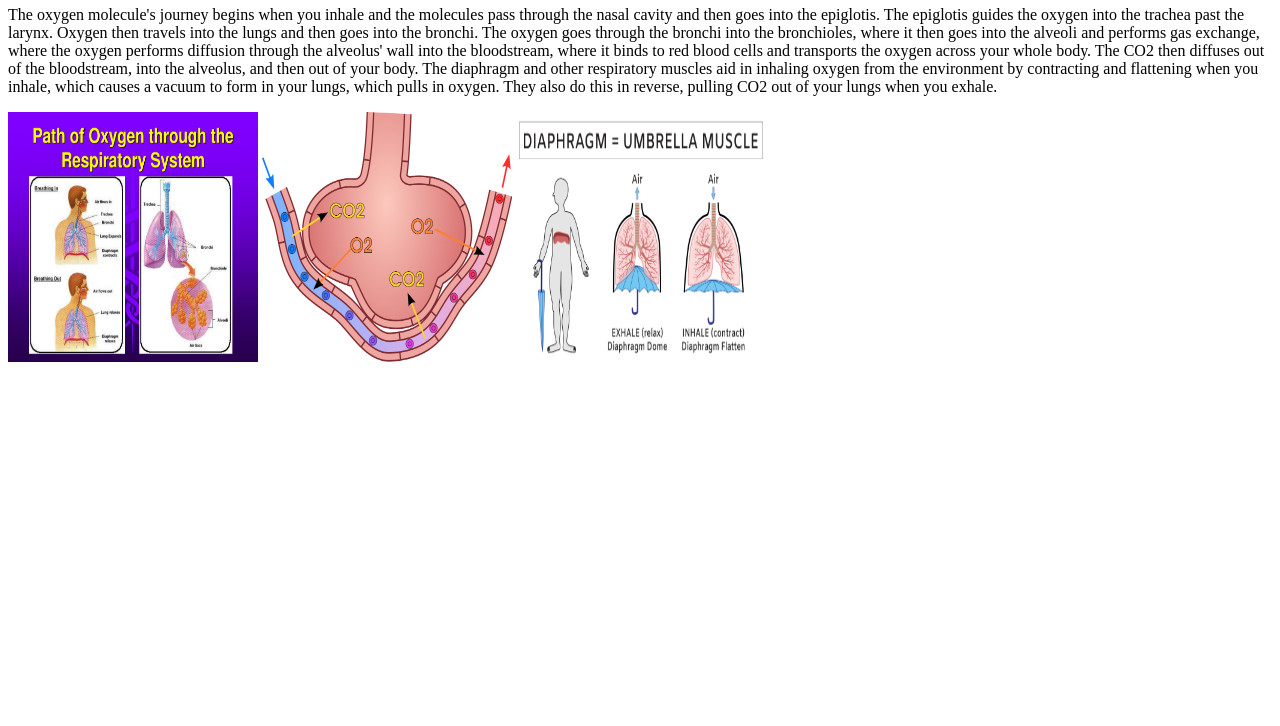
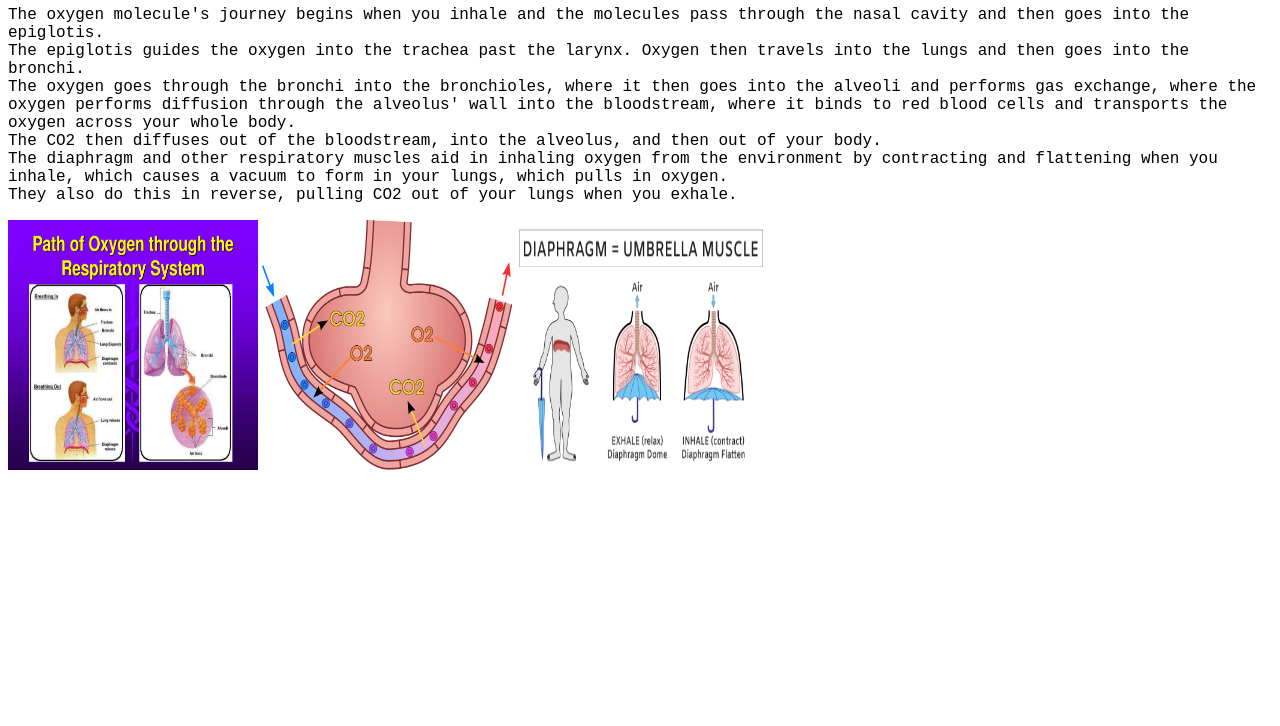
Before and after one commit to Tuwuppy/journey-through-the-body, a plain HTML site: page index.html in a window 1280 px wide. Shown: the part 74-800 px from the top of the page. Drawn offline with Linux system fonts and the light colour scheme.

Commit message:
Update index.html

```diff
--- a/index.html
+++ b/index.html
@@ -2,24 +2,28 @@
 <html>
 <head>
 <title>Journey Through the Respiratory System</title>
+<style>
+    h1 {font-family: 'Courier New', Courier, monospace;}
+    p {font-family: 'Courier New', Courier, monospace;}
+</style>
 </head>
 <body>
 
 <h1>Journey Through the Respiratory System</h1>
 <p>The oxygen molecule's journey begins when you
     inhale and the molecules pass through the nasal
-    cavity and then goes into the epiglotis. The epiglotis guides
+    cavity and then goes into the epiglotis.<br> The epiglotis guides
     the oxygen into the trachea past the larynx. Oxygen then travels
-    into the lungs and then goes into the bronchi. The
+    into the lungs and then goes into the bronchi.<br> The
     oxygen goes through the bronchi into the bronchioles,
     where it then goes into the alveoli and performs gas exchange, where
     the oxygen performs diffusion through the alveolus' wall into the
     bloodstream, where it binds to red blood cells and transports the oxygen
-    across your whole body. The CO2 then diffuses out of the bloodstream,
-    into the alveolus, and then out of your body. The diaphragm
+    across your whole body.<br> The CO2 then diffuses out of the bloodstream,
+    into the alveolus, and then out of your body.<br> The diaphragm
        and other respiratory muscles aid in inhaling oxygen from the
        environment by contracting and flattening when you inhale, which
-       causes a vacuum to form in your lungs, which pulls in oxygen. They
+       causes a vacuum to form in your lungs, which pulls in oxygen.<br> They
        also do this in reverse, pulling CO2 out of your lungs when you exhale.
 </p>
 <img src="oxygen_enters.jpg" width="250" height="250">
```
